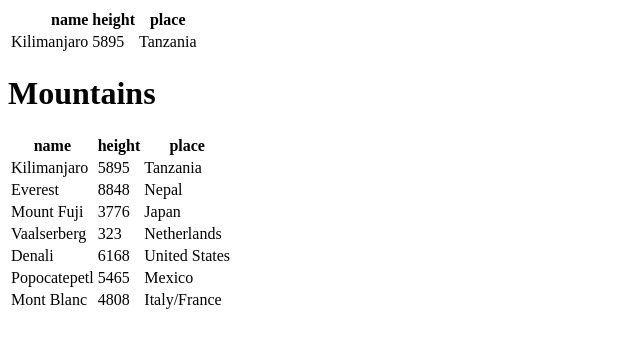
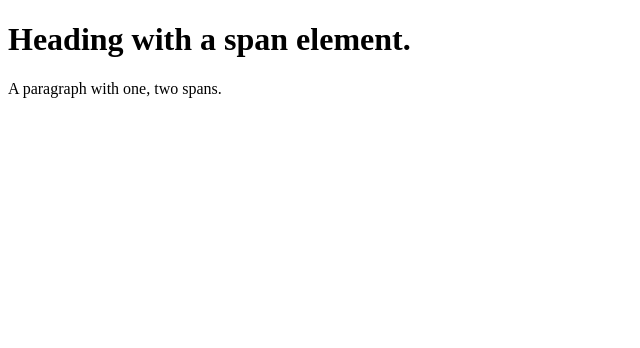
Before and after one commit to Huls26/Javascript-eloquent-notes-code-, a plain HTML site: page Exercises.html in a window 1280 px wide. Shown: the whole page, without its empty margins (0-640 px from the left). Drawn offline with Linux system fonts and the light colour scheme.

Commit message:
dom exercises

```diff
--- a/Exercises.html
+++ b/Exercises.html
@@ -7,7 +7,8 @@
     <title>Excersises</title>
 </head>
 <body>
-    <table>
+    <!-- Build a table -->
+    <!-- <table>
         <tr>
           <th>name</th>
           <th>height</th>
@@ -22,7 +23,12 @@
 
       <h1>Mountains</h1>
 
-    <div id="mountains"></div>
+    <div id="mountains"></div> -->
+
+    <!-- Elements by tag name -->
+    <h1>Heading with a <span>span</span> element.</h1>
+    <p>A paragraph with <span>one</span>, <span>two</span>
+  spans.</p>
 
     <script src="./exercises_eloquent.js"></script>
 </body>
--- a/exercises_eloquent.js
+++ b/exercises_eloquent.js
@@ -1105,48 +1105,70 @@ const MOUNTAINS = [
 ];
 
 // table cells
-let container = document.querySelector("#mountains");
-let ta = document.createElement("table");
-container.appendChild(ta);
-ta.className = "table";
-ta.id = "table";
-let table = document.getElementById("table");
+// let container = document.querySelector("#mountains");
+// let ta = document.createElement("table");
+// container.appendChild(ta);
+// ta.className = "table";
+// ta.id = "table";
+// let table = document.getElementById("table");
 
 
-// heading cells
-function header() {
-    let tagRows = document.createElement("tr");
+// // heading cells
+// function header() {
+//     let tagRows = document.createElement("tr");
 
-    for (let header of Object.keys(MOUNTAINS[0])) {
-        let th = document.createElement("th");
-        let text = document.createTextNode(header);
-        th.appendChild(text);
-        tagRows.appendChild(th);
+//     for (let header of Object.keys(MOUNTAINS[0])) {
+//         let th = document.createElement("th");
+//         let text = document.createTextNode(header);
+//         th.appendChild(text);
+//         tagRows.appendChild(th);
+//     }
+
+//     table.appendChild(tagRows);
+// }
+
+// regular cells
+// function regularCells() {
+//     for (let cell of MOUNTAINS) {
+//         let tagRows = document.createElement("tr");
+//         for (let description of Object.values(cell)) {
+//             let td = document.createElement("td");
+//             td.innerHTML = description;
+//             tagRows.appendChild(td);
+//         }
+//         table.appendChild(tagRows)
+//     }
+// }
+// header();
+// regularCells();
+// let th = document.querySelector("th");
+// let td = document.querySelector("td");
+// th.style.textAlign = "right"
+// td.style.textAlign = "right"
+
+// ============ 14.2 Elements by tag name ============
+function byTagName(node, tagName, container = []) {
+    if (node.nodeType === Node.ELEMENT_NODE) {
+        for (let child of node.childNodes) {
+            console.log(child)
+            if (child.nodeName === tagName.toUpperCase()) {
+                container.push(child)
+            } else {
+                byTagName(child, tagName, container)
+            }
+        }
     }
 
-    table.appendChild(tagRows);
+    return container
 }
 
-// regular cells
-function regularCells() {
-    for (let cell of MOUNTAINS) {
-        let tagRows = document.createElement("tr");
-        for (let description of Object.values(cell)) {
-            let td = document.createElement("td");
-            td.innerHTML = description;
-            tagRows.appendChild(td);
-        }
-        table.appendChild(tagRows)
-    }
-}
-header();
-regularCells();
-let th = document.querySelector("th");
-let td = document.querySelector("td");
-th.style.textAlign = "right"
-td.style.textAlign = "right"
-
-
+console.log(byTagName(document.body, "h1").length);
+// → 1
+console.log(byTagName(document.body, "span").length);
+// → 3
+let para = document.querySelector("p");
+console.log(byTagName(para, "span").length);
+// → 2
 
 
 
```
